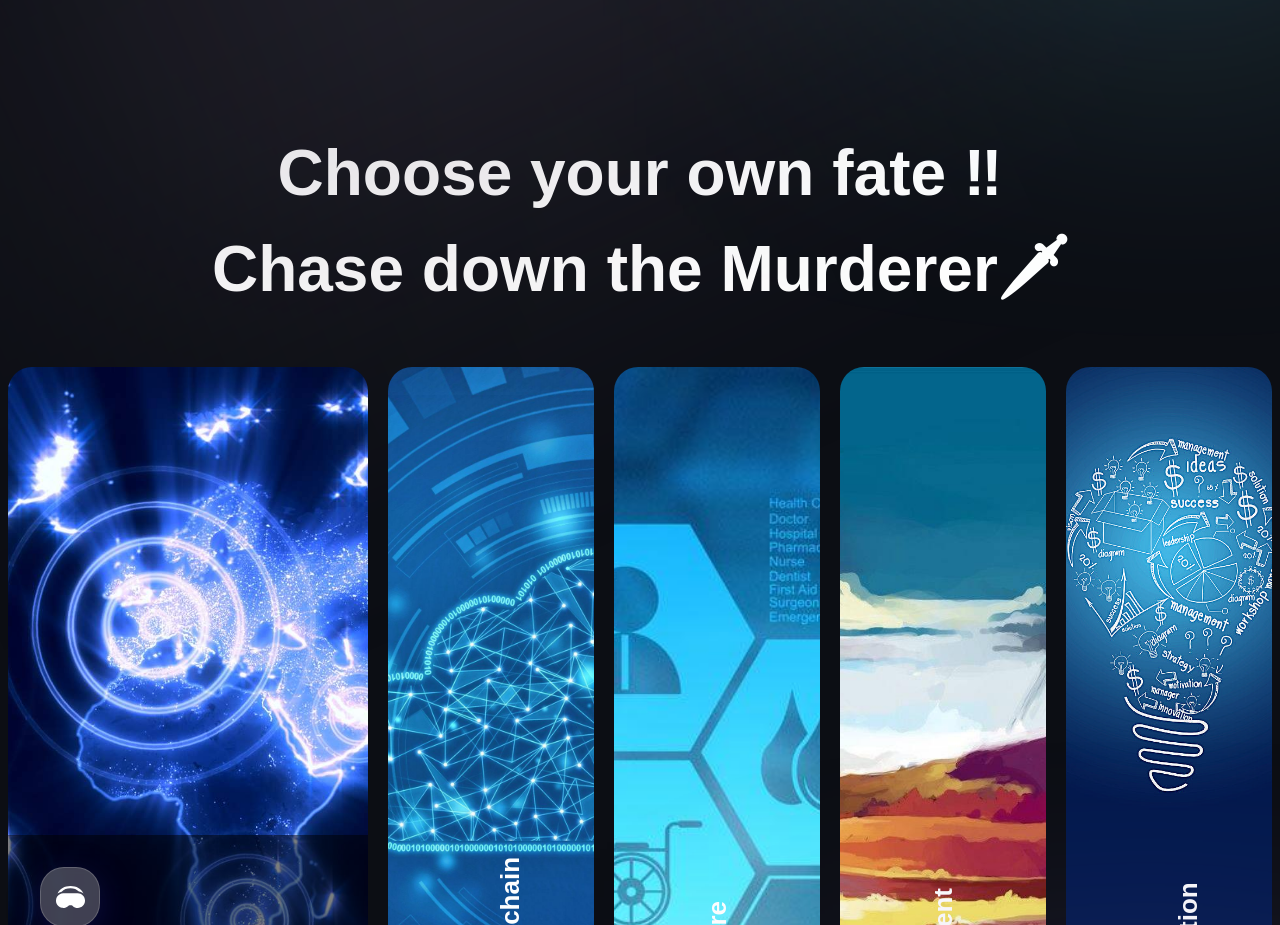
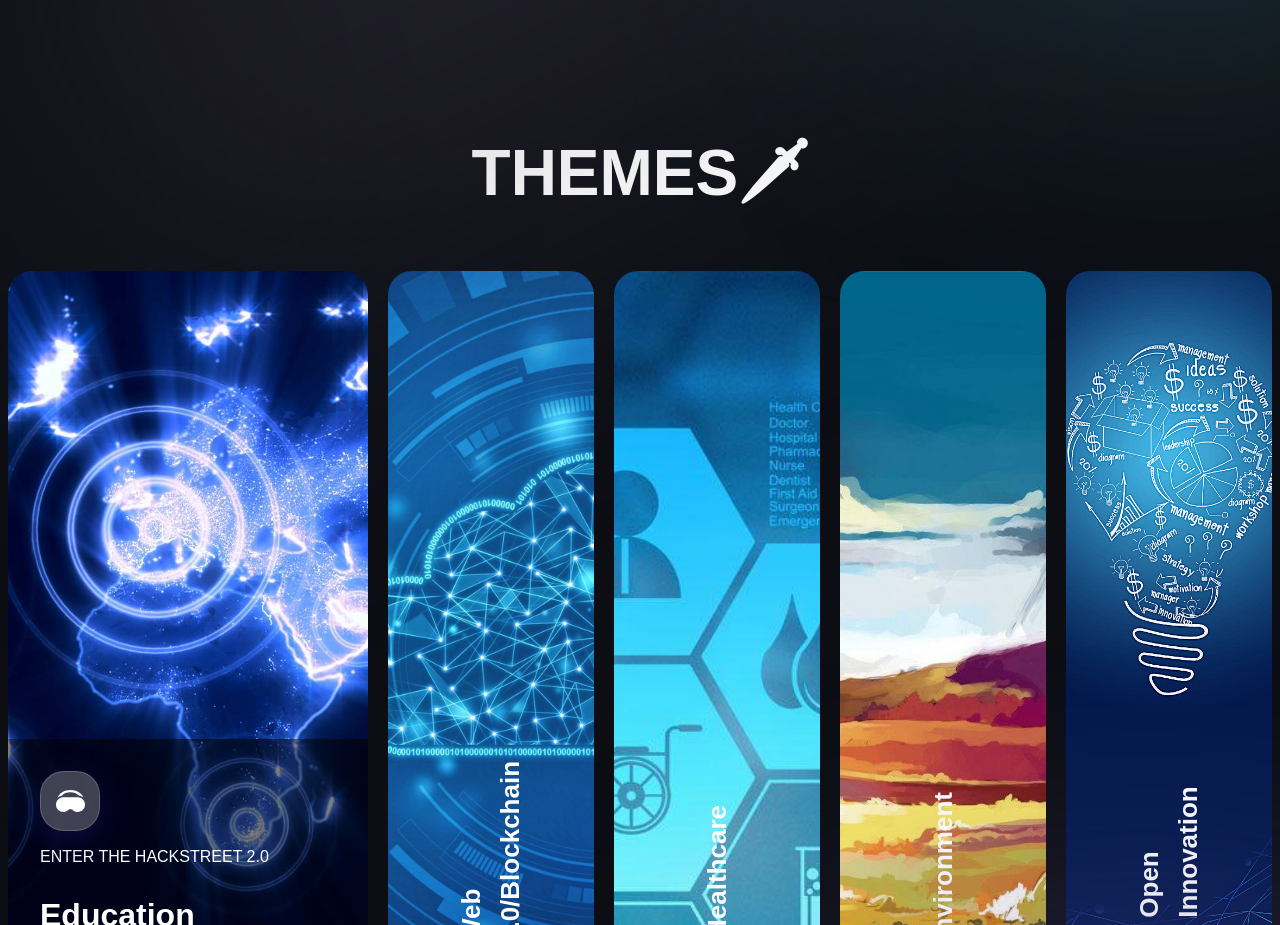
Before and after one commit to goelraghav002/hackstreet24, a Next.js app: page / in a window 1280 px wide. Shown: the part 1840-2765 px from the top of the page. Built offline with nearby package versions, Linux system fonts and the light colour scheme; a web font is replaced by a local one.

Commit message:
themes heading changed

```diff
--- a/sections/Explore.jsx
+++ b/sections/Explore.jsx
@@ -30,8 +30,7 @@ function Explore() {
         <TitleText
           title={(
             <>
-              Choose your own fate ‼<br className="md:block hidden" />
-              Chase down the Murderer🗡
+              THEMES🗡
             </>
           )}
           textStyles="text-center"
```
